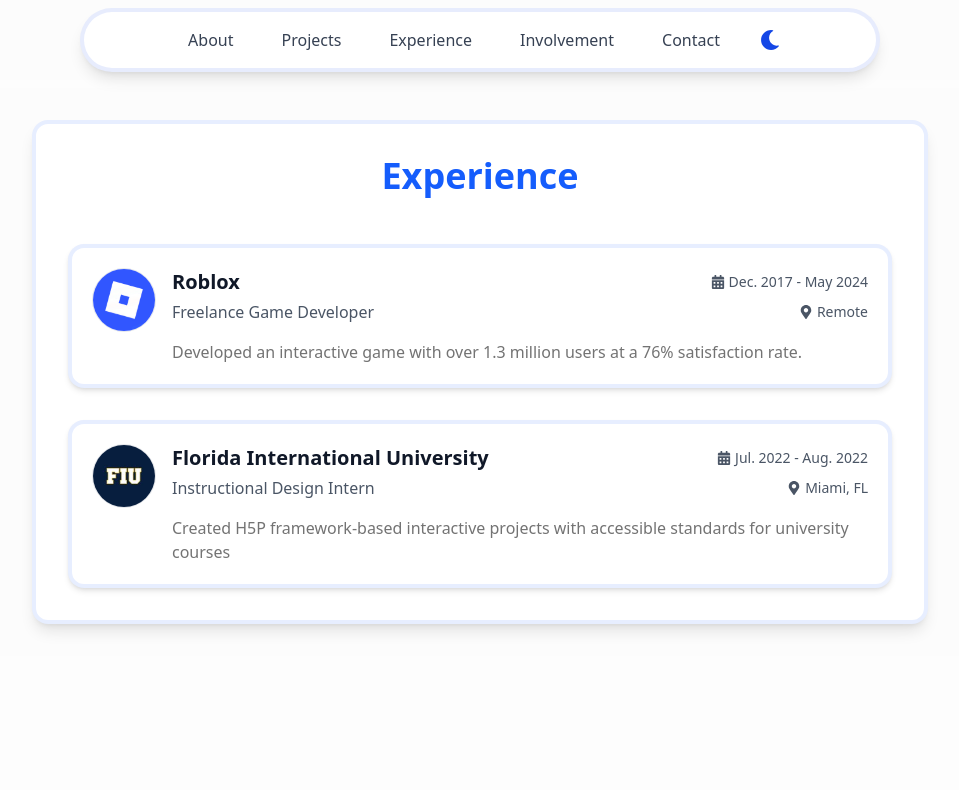
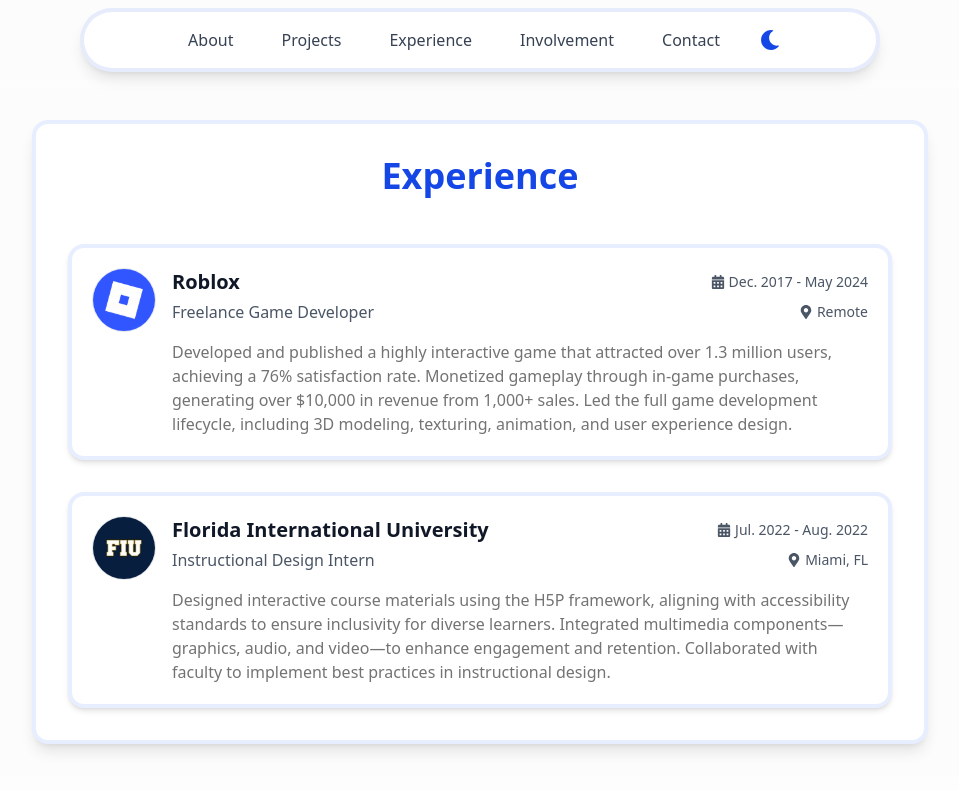
Before and after one commit to lestermartinn/Portfolio, a Next.js app: page /experience in a window 1280 px wide. Shown: the top 790 px of the page, without its empty margins (160-1119 px from the left). Built offline with nearby package versions, Linux system fonts and the light colour scheme.

Commit message:
fixed color mismatch, updated descriptions

```diff
--- a/src/components/Experience.tsx
+++ b/src/components/Experience.tsx
@@ -10,7 +10,7 @@
     title: "Freelance Game Developer",
     date: "Dec. 2017 - May 2024",
     location: "Remote",
-    description: "Developed an interactive game with over 1.3 million users at a 76% satisfaction rate.",
+    description: "Developed and published a highly interactive game that attracted over 1.3 million users, achieving a 76% satisfaction rate. Monetized gameplay through in-game purchases, generating over $10,000 in revenue from 1,000+ sales. Led the full game development lifecycle, including 3D modeling, texturing, animation, and user experience design.",
     logo: "/roblox_logo.png",
   },
 
@@ -20,7 +20,7 @@
     title: "Instructional Design Intern",
     date: "Jul. 2022 - Aug. 2022",
     location: "Miami, FL",
-    description: "Created H5P framework-based interactive projects with accessible standards for university courses",
+    description: "Designed interactive course materials using the H5P framework, aligning with accessibility standards to ensure inclusivity for diverse learners. Integrated multimedia components—graphics, audio, and video—to enhance engagement and retention. Collaborated with faculty to implement best practices in instructional design.",
     logo: "/fiu_logo.jpg",
   },
   // add more experiences here
@@ -32,7 +32,7 @@
       <div className="container mx-auto px-4 py-8">
         <div className="max-w-4xl mx-auto">
           <div className="w-full p-8 rounded-2xl border-4 border-blue-600/10 dark:border-blue-600/20 shadow-lg bg-white dark:bg-gray-800">
-            <h1 className="text-4xl font-extrabold mb-12 text-center text-blue-600">
+            <h1 className="text-4xl font-extrabold mb-12 text-center text-blue-700">
               Experience
             </h1>
             <div className="space-y-8">
--- a/src/components/HeroAboutMe.tsx
+++ b/src/components/HeroAboutMe.tsx
@@ -19,7 +19,7 @@
           <div className="max-w-2xl mb-6 px-4">
             <p className="text-sm md:text-base text-gray-700 dark:text-gray-300 leading-relaxed text-center">
               Hey! I'm a third-year Computer Science and Economics student at Emory University,
-              passionate about software engineering. My main interests lie in web and game development,
+              passionate about software engineering. My interests lie in web and game development,
               machine learning, large language models (LLMs), and workflow automation. I enjoy solving
               real-world problems through code and am always eager to learn new technologies.
             </p>
--- a/src/components/Involvement.tsx
+++ b/src/components/Involvement.tsx
@@ -55,7 +55,7 @@
     role: "Vice President",
     date: "Aug. 2021 - Jun. 2023",
     location: "Southwest Miami Senior High School",
-    description: "Helped coordinate math competitions and tutoring sessions, fostered a collaborative learning environment, and supported the chapter’s organizational initiatives.",
+    description: "Helped coordinate math competitions and tutoring sessions, fostered a collaborative learning environment, and supported the chapter's organizational initiatives.",
     logo: "/mao_logo.png",
   },
   {
@@ -76,7 +76,7 @@
       <div className="container mx-auto px-4 py-8">
         <div className="max-w-4xl mx-auto">
           <div className="w-full p-8 rounded-2xl border-4 border-blue-600/10 dark:border-blue-600/20 shadow-lg bg-white dark:bg-gray-800">
-            <h1 className="text-4xl font-extrabold mb-12 text-center text-blue-600">
+            <h1 className="text-4xl font-extrabold mb-12 text-center text-blue-700">
               Involvement
             </h1>
             <div className="space-y-8">
--- a/src/components/Projects.tsx
+++ b/src/components/Projects.tsx
@@ -65,7 +65,7 @@
               <CardContent className="p-4 md:p-5 flex flex-col h-full pt-16 md:pt-12">
                 <h3 className="text-xl font-bold mb-2 text-gray-900 dark:text-gray-100 group-hover:text-blue-700 transition-colors duration-300">Sevenworks</h3>
                 <p className="text-muted-foreground dark:text-gray-300 mb-6">
-                Modern, real-time resume builder. Instantly create, edit, autosave, and download professional resumes with a live preview.
+                Modern, real-time resume builder. Instantly create, edit, and download professional resumes with a live preview and AI-powered chatbox.
                 </p>
                 <div className="mt-auto flex justify-center gap-4">
                   <a
```
